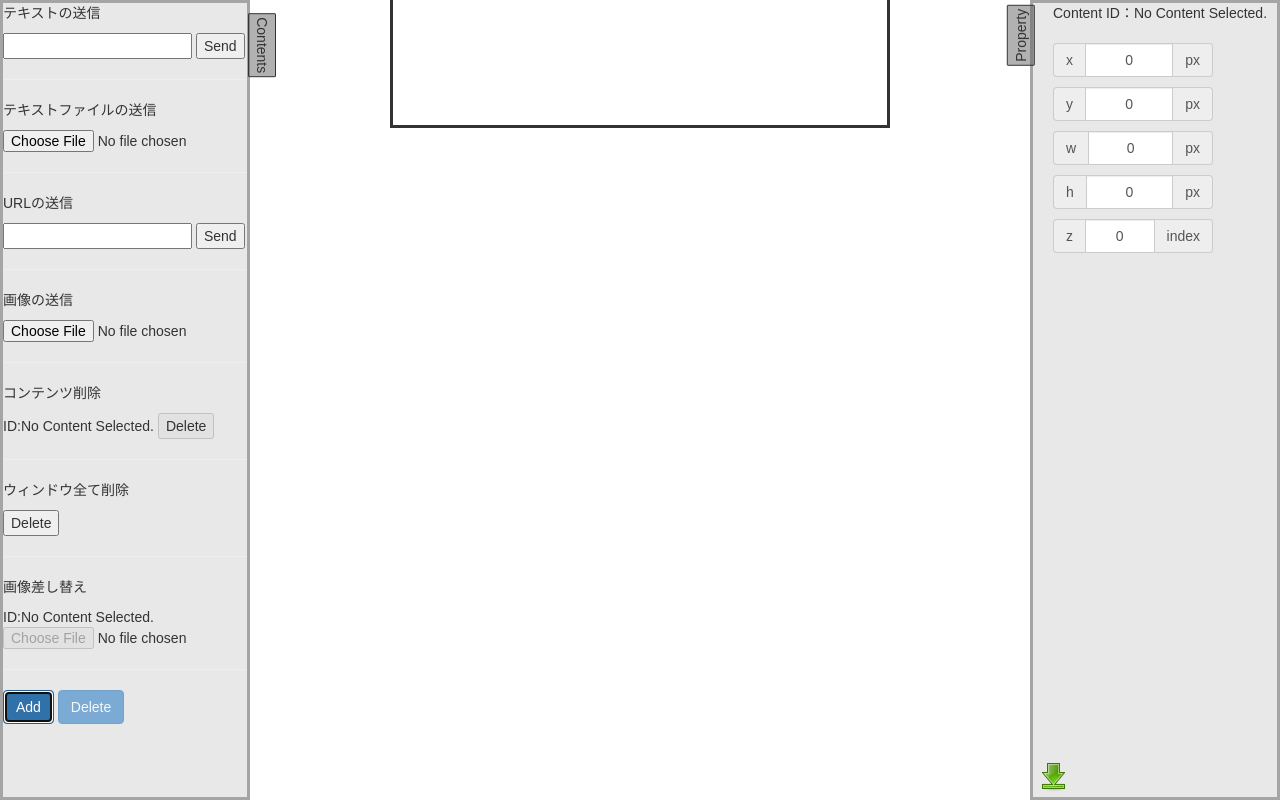
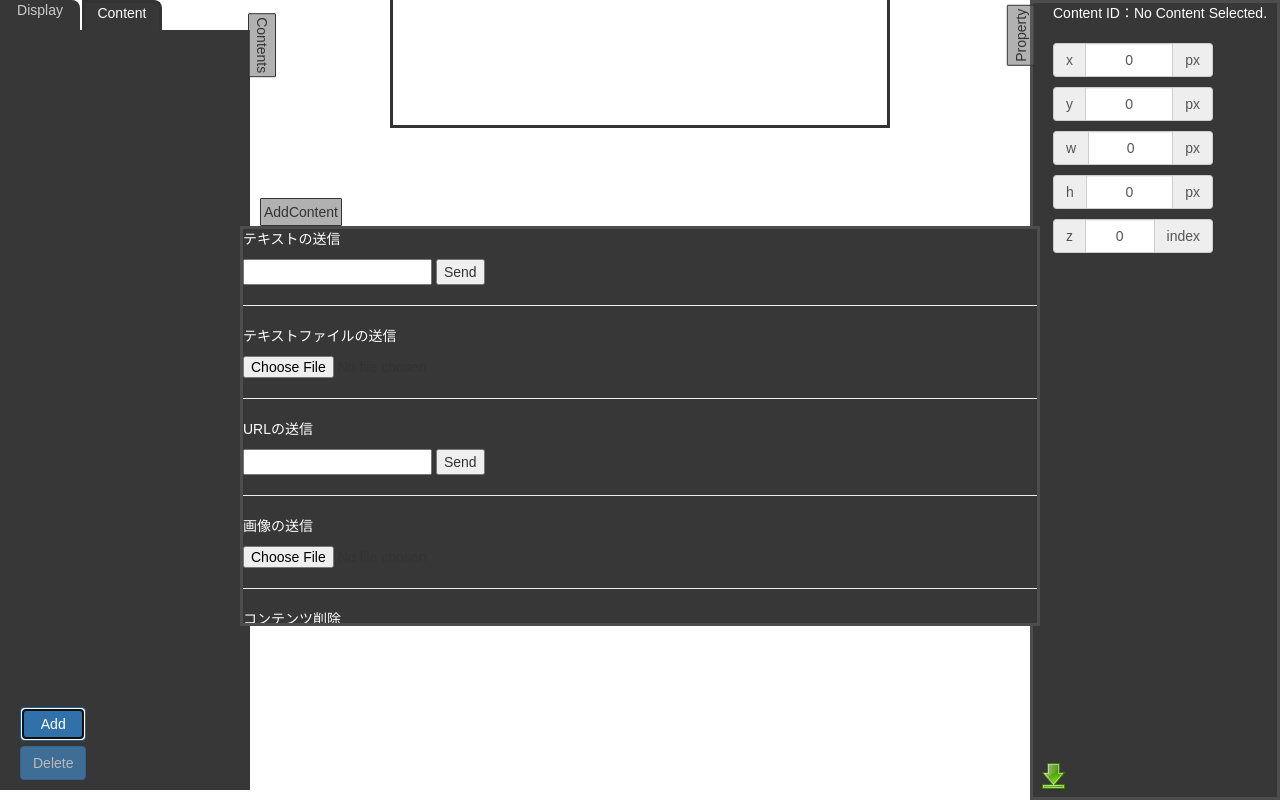
Before and after one commit to digirea/TiledDisplayDriver, a website: page client/controller2.html in a window 1280 px wide. Both pictures are taken after a click on the button "Add". Shown: the part 174-974 px from the top of the page. Drawn offline with nearby package versions, Linux system fonts and the light colour scheme; no server answers.

Commit message:
change design

```diff
--- a/client/controller2.html
+++ b/client/controller2.html
@@ -16,7 +16,7 @@
 
 <div class="page">
 
-	<nav class="navbar navbar-default navbar--top" role="navigation">
+	<nav class="navbar navbar-default navbar-top navbar-inverse" role="navigation">
 		<div class="container">
 			<!-- Brand and toggle get grouped for better mobile display -->
 			<div class="navbar-header">
@@ -81,59 +81,19 @@
 
 
 	<div id="leftArea" class="leftArea">
-		<ul class="nav nav-tabs">
-			<li role="presentation" id="display_tab_title"><a href="#">Display</a></li>
-			<li role="presentation" id="content_tab_title"  class="active"><a href="#">Content</a></li>
-		</ul>
+		<div class="left_tab_area">
+			<span id="display_tab_title" class="display_tab_title"><a href="#">Display</a></span>
+			<span id="content_tab_title" class="content_tab_title active"><a href="#" class="active">Content</a></span>
+		</div>
+		<div class="left_main_area">
+			<div class="display_area" id="display_area">
+			</div>
 
-		<div class="display_tab" id="display_tab">
-		</div>
-
-		<div class="content_tab" id="content_tab">
-			<div>
-				<p>テキストの送信</p>
-				<input type="text" id="text_input" />
-				<input type="button" value="Send" id="text_send_button"></input>
-			</div>
-			<hr>
-			<div>
-				<p>テキストファイルの送信</p>
-				<input type="file" name="filename" id="text_file_input" />
-			</div>
-			<hr>
-			<div>
-				<p>URLの送信</p>
-				<input type="text" id="url_input" />
-				<input type="button" value="Send" id="url_send_button"></input>
-			</div>
-			<hr>
-			<div>
-				<p>画像の送信</p>
-				<input type="file" name="filename" id="image_file_input" />
-				<!--input type="button" value="Send" id="image_send_button"></input-->
-			</div>
-			<hr>
-			<div>
-				<p>コンテンツ削除</p>
-				<span>ID:</span><span id="delete_content_id" >No Content Selected.</span>
-				<input type="button" value="Delete" id="content_delete_button" disabled></input>
-			</div>
-			<hr>
-			<div>
-				<p>ウィンドウ全て削除</p>
-				<input type="button" value="Delete" id="delete_all_window"></input>
-			</div>
-			<hr>
-			<div>
-				<p>画像差し替え</p>
-				<span>ID:</span><span id="update_content_id" >No Content Selected.</span>
-				<input type="file" value="UpdateImage" id="update_image_input" disabled></input>
-			</div>
-			<hr>
-
-			<div>
-				<button type="button" class="btn btn-primary" id="content_add_button">Add</button>
-				<button type="button" class="btn btn-primary" id="content_delete_button" disabled>Delete</button>
+			<div class="content_area" id="content_area">
+				<div class="content_button_area">
+					<button type="button" class="btn btn-primary btn-block" id="content_add_button">Add</button>
+					<button type="button" class="btn btn-primary btn-block" id="content_delete_button" disabled>Delete</button>
+				</div>
 			</div>
 		</div>
 	</div>
@@ -174,13 +134,57 @@
 				<span class="input-group-addon">index</span>
 			</div>
 		</div>
+		<button type="button" class="download_button"/>
+	</div>
 
-		<button type="button" class="download_button"/>
+	<div id="bottomArea" class="bottomArea">
+		<div>
+			<p>テキストの送信</p>
+			<input type="text" id="text_input" />
+			<input type="button" value="Send" id="text_send_button"></input>
+		</div>
+		<hr>
+		<div>
+			<p>テキストファイルの送信</p>
+			<input type="file" name="filename" id="text_file_input" />
+		</div>
+		<hr>
+		<div>
+			<p>URLの送信</p>
+			<input type="text" id="url_input" />
+			<input type="button" value="Send" id="url_send_button"></input>
+		</div>
+		<hr>
+		<div>
+			<p>画像の送信</p>
+			<input type="file" name="filename" id="image_file_input" />
+			<!--input type="button" value="Send" id="image_send_button"></input-->
+		</div>
+		<hr>
+		<div>
+			<p>コンテンツ削除</p>
+			<span>ID:</span><span id="delete_content_id" >No Content Selected.</span>
+			<input type="button" value="Delete" id="content_delete_button" disabled></input>
+		</div>
+		<hr>
+		<div>
+			<p>ウィンドウ全て削除</p>
+			<input type="button" value="Delete" id="delete_all_window"></input>
+		</div>
+		<hr>
+		<div>
+			<p>画像差し替え</p>
+			<span>ID:</span><span id="update_content_id" >No Content Selected.</span>
+			<input type="file" value="UpdateImage" id="update_image_input" disabled></input>
+		</div>
+		<hr>
 	</div>
 
 	<!--img src="" id="image_preview" /-->
 	<div id="preview_area">
 	</div>
+
+	<div class="popup_background" id="popup_background"></div>
 
 	<script>
 		window.animtab.create('left', {
--- a/client/css/controller2.css
+++ b/client/css/controller2.css
@@ -21,6 +21,29 @@ pre {
 	margin: 0;
 }
 
+a {
+	text-decoration: none;
+	border:none;
+	color: #CCC;
+}
+a:link {
+	color: #CCC;
+}
+a:visited {
+	color: #CCC;
+}
+a:hover {
+	color: white;
+	border-bottom:none;
+}
+a.active {
+	color: white;
+}
+
+p {
+	color: white;
+}
+
 .leftArea {
 	position : absolute;
 	height : 800px;
@@ -28,25 +51,59 @@ pre {
 	overflow: hidden;
 }
 
-.nav-tabs > li.active > a,
-.nav-tabs > li.active > a:hover,
-.nav-tabs > li.active > a:focus {
-	color: rgba(230, 230, 230, 0.9);
-	background-color: rgba(100, 100, 100, 0.5);
+.left_tab_area {
+	height : 30px;
 }
 
-.content_tab {
+.left_main_area {
+	height : 760px;
+	background-color: rgba(55, 55, 55, 1.0);
+}
+
+.display_tab_title {
+	position : absolute;
+	text-align: center;
+	background-color: rgba(55, 55, 55, 1.0);
+	border-bottom: 0px;
+	border-top-right-radius:8px;
+	width : 80px;
+	height : 30px;
+}
+
+.display_tab_title.active {
 	border: solid;
-	border-color: rgba(100, 100, 100, 0.5);
-	background-color: rgba(230, 230, 230, 0.9);
+	text-align: center;
+	background-color: rgba(55, 55, 55, 1.0);
+	border-bottom: 0px;
+	border-top-right-radius:8px;
+}
+
+.content_tab_title {
+	position : absolute;
+	text-align: center;
+	background-color: rgba(55, 55, 55, 1.0);
+	border-bottom: 0px;
+	border-top-right-radius:8px;
+	left : 82px;
+	width : 80px;
+	height : 30px;
+
+}
+
+.content_tab_title.active {
+	border: solid;
+	text-align: center;
+	background-color: rgba(55, 55, 55, 1.0);
+	border-bottom: 0px;
+	border-top-right-radius:8px;
+}
+
+.content_area {
 	display: block;
 	height: 100%;
 }
 
-.display_tab {
-	border: solid;
-	border-color: rgba(100, 100, 100, 0.5);
-	background-color: rgba(230, 230, 230, 0.9);
+.display_area {
 	display: none;
 	height: 100%;
 }
@@ -54,7 +111,7 @@ pre {
 .rightArea {
 	border: solid;
 	border-color: rgba(100, 100, 100, 0.5);
-	background-color: rgba(230, 230, 230, 0.9);
+	background-color: rgba(55, 55, 55, 1.0);
 	position : absolute;
 	height : 800px;
 	width : 250px;
@@ -79,6 +136,29 @@ pre {
 	-o-transform: rotate(-90deg);
 	-ms-transform: rotate(-90deg);
 	transform: rotate(-90deg);
+}
+
+.bottomArea {
+	border: solid;
+	border-color: rgba(100, 100, 100, 0.5);
+	background-color: rgba(55, 55, 55, 1.0);
+	position : absolute;
+	height : 400px;
+	width : 800px;
+	bottom : 0px;
+	left: 50%;
+	margin-left:-400px;
+	overflow: auto;
+}
+
+.bottomTab {
+	background-color: rgba(100, 100, 100, 0.5);
+	padding: 3px;
+
+	left: 50%;
+	margin-left:-380px;
+	border: solid 1px;
+	border-radius:1px;
 }
 
 .leftTab {
@@ -167,3 +247,41 @@ pre {
 	left : 690px;
 	padding-top : 10px;
 }
+
+.popup_background {
+	min-height: 100%;
+	min-width: 800px;
+	width: 100%;
+	height: auto;
+	position: fixed;
+	top: 0;
+	left: 0;
+	background-color:#555555;
+	opacity: 0.5;
+	z-index: 3;
+	display: none;
+}
+
+.content_dialog {
+	top: 50%;
+	left: 50%;
+	width: 640px;
+	height: 640px;
+	margin-top:-320px;
+	margin-left:-320px;
+	position: fixed;
+	background: #FEFEFE;
+	border:solid;
+	border-radius:6px;
+	border-width:3px;
+	border-color:#AAAAAA;
+	z-index:4;;
+	display: none;
+	overflow: auto;
+}
+
+.content_button_area {
+	position :absolute;
+	left : 20px;
+	bottom : 20px;
+}
--- a/client/js/controller2.js
+++ b/client/js/controller2.js
@@ -694,10 +694,12 @@
 			textFileInput = document.getElementById('text_file_input'),
 			dropZone = document.getElementById('drop_zone'),
 			updateImageInput = document.getElementById('update_image_input'),
-			displayTab = document.getElementById('display_tab'),
+			displayArea = document.getElementById('display_area'),
 			displayTabTitle = document.getElementById('display_tab_title'),
-			contentTab = document.getElementById('content_tab'),
+			contentArea = document.getElementById('content_area'),
 			contentTabTitle = document.getElementById('content_tab_title'),
+			popupBackground = document.getElementById('popup_background'),
+			contentDialog = document.getElementById('content_dialog'),
 			resolutionWidth = document.getElementById('resolution_width'),
 			resolutionHeight = document.getElementById('resolution_height'),
 			displayScaleElem = document.getElementById('display_scale'),
@@ -707,10 +709,16 @@
 			contentW = document.getElementById('content_transform_w'),
 			contentH = document.getElementById('content_transform_h'),
 			contentZ = document.getElementById('content_transform_z'),
+			addButton = document.getElementById('content_add_button'),
 			timer = null,
 			rectChangeFunc = function () {
 				changeRect(this.id, parseInt(this.value, 10));
-			};
+			},
+			bottomfunc = window.animtab.create('bottom',
+				{'bottomTab' : { min : '0px', max : 'auto' }},
+				{ 'bottomArea' : { min : '0px', max : '400px' }}, 'AddContent');
+
+		bottomfunc(false);
 
 		resolutionWidth.value = 1000;
 		resolutionHeight.value = 900;
@@ -733,16 +741,19 @@
 		}, false);
 
 		displayTabTitle.onclick = function () {
-			contentTab.style.display = "none";
-			displayTab.style.display = "block";
-			contentTabTitle.className = "";
-			displayTabTitle.className = "active";
+			displayArea.style.display = "block";
+			contentArea.style.display = "none";
+			displayTabTitle.className = "display_tab_title active";
+			contentTabTitle.className = "content_tab_title";
 		};
 		contentTabTitle.onclick = function () {
-			displayTab.style.display = "none";
-			contentTab.style.display = "block";
-			contentTabTitle.className = "active";
-			displayTabTitle.className = "";
+			displayArea.style.display = "none";
+			contentArea.style.display = "block";
+			displayTabTitle.className = "display_tab_title";
+			contentTabTitle.className = "content_tab_title active";
+		};
+		addButton.onclick = function () {
+			bottomfunc(true);
 		};
 		resolutionWidth.onchange = function () {
 			updateScreen(displayScale);
```
Also changed, not shown: client/css/bootstrap.css.
